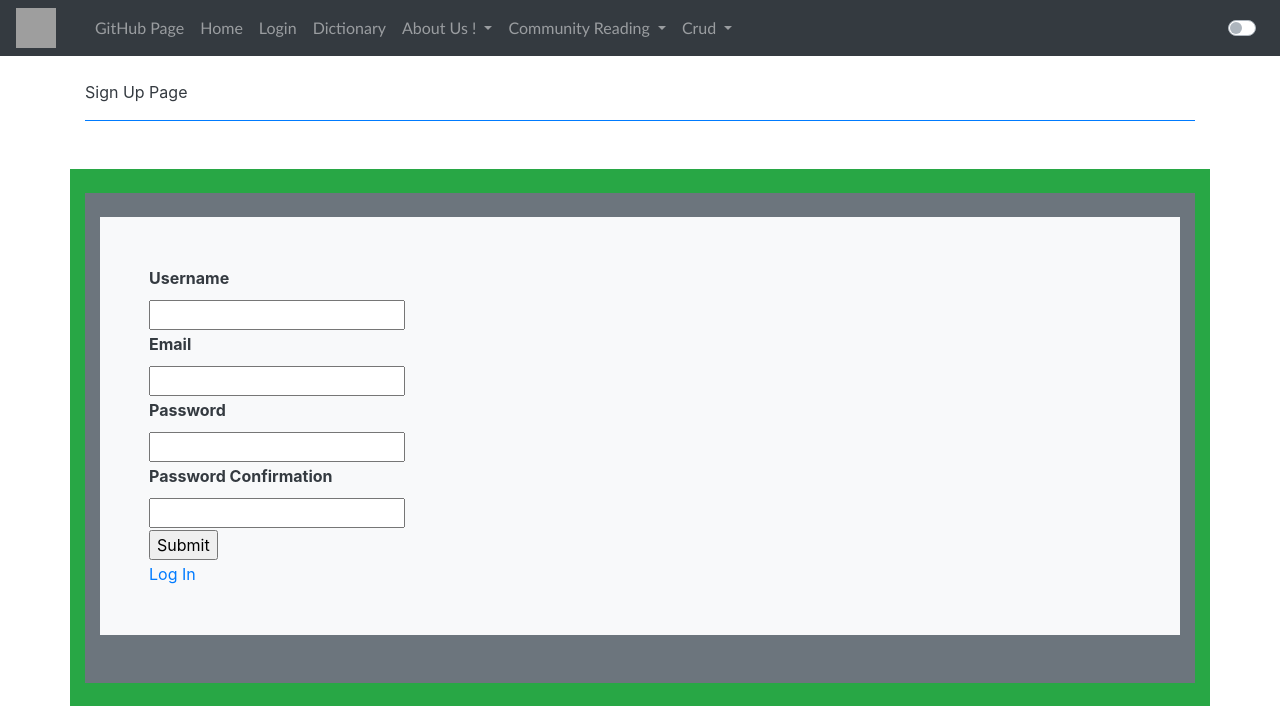
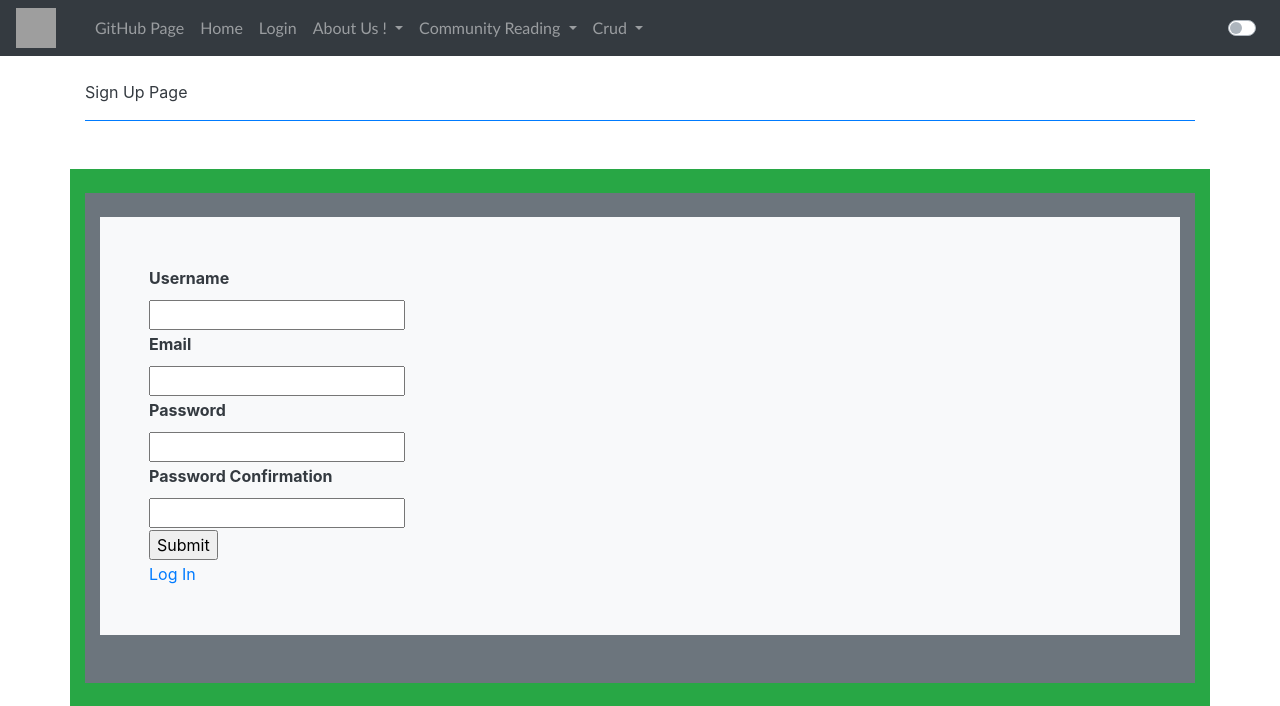
Before and after one commit to Athena9355/Team-123-final-version, a Flask app: page /authorize/ in a window 1280 px wide. Shown: the top 706 px of the page. Run offline with Flask 2, Linux system fonts and the light colour scheme; some libraries are stand-ins or nearby versions; grey boxes are pictures that could not be loaded.

Commit message:
removed two navbar links to dictionary

```diff
--- a/templates/layouts/navbar.html
+++ b/templates/layouts/navbar.html
@@ -24,7 +24,6 @@ This HTML is setup as a fragment allowing it to be "included" by other HTML file
             <a class="nav-link" href="https://github.com/Athena9355/Team-123-final-version">GitHub Page</a>
             <a class="nav-link" href="/">Home</a>
             <a class="nav-link" href="/login">Login</a>
-            <a class="nav-link" href="/dictionary">Dictionary</a>
 
             <!-- stub is shown using the name of the route -->
 
```
